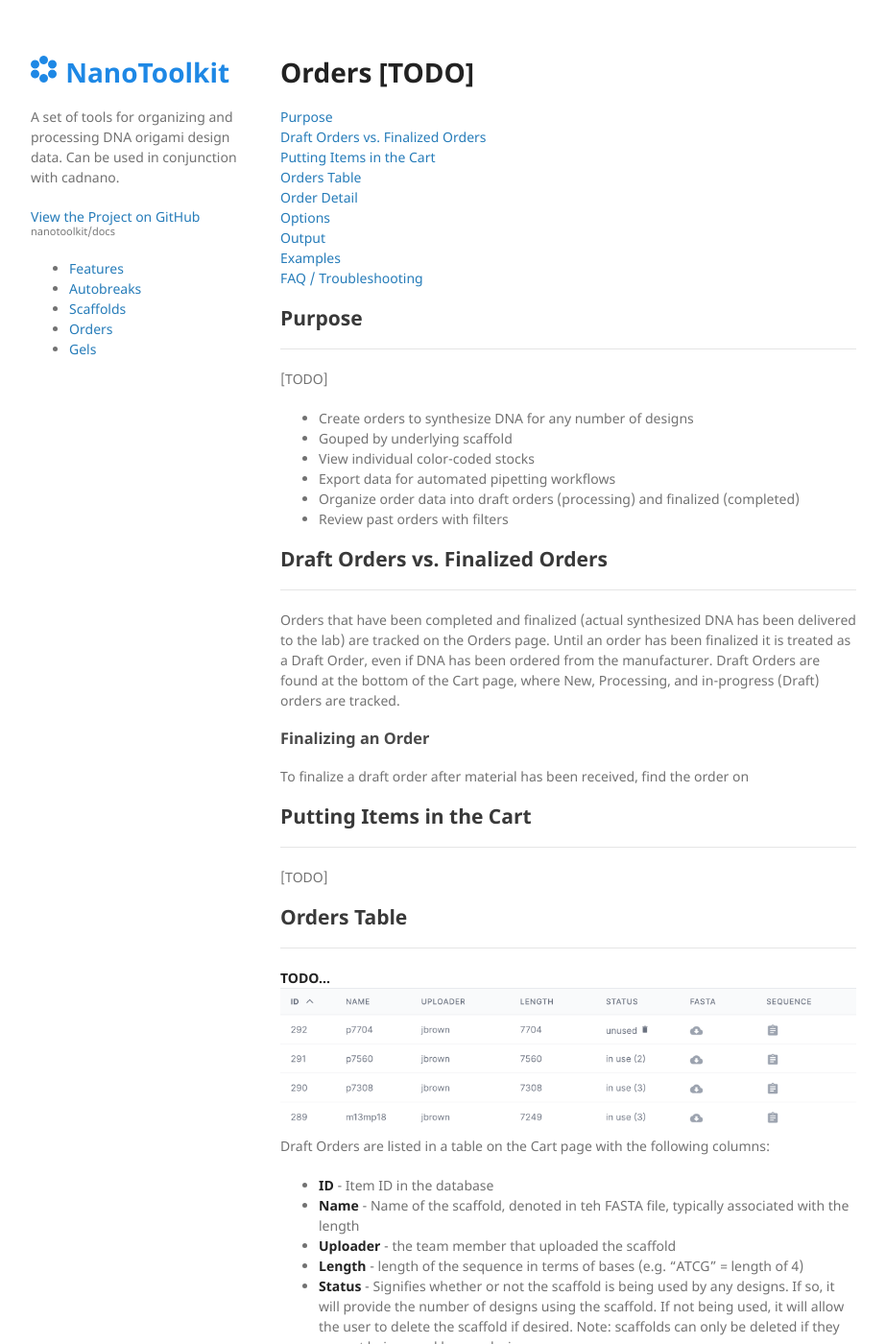
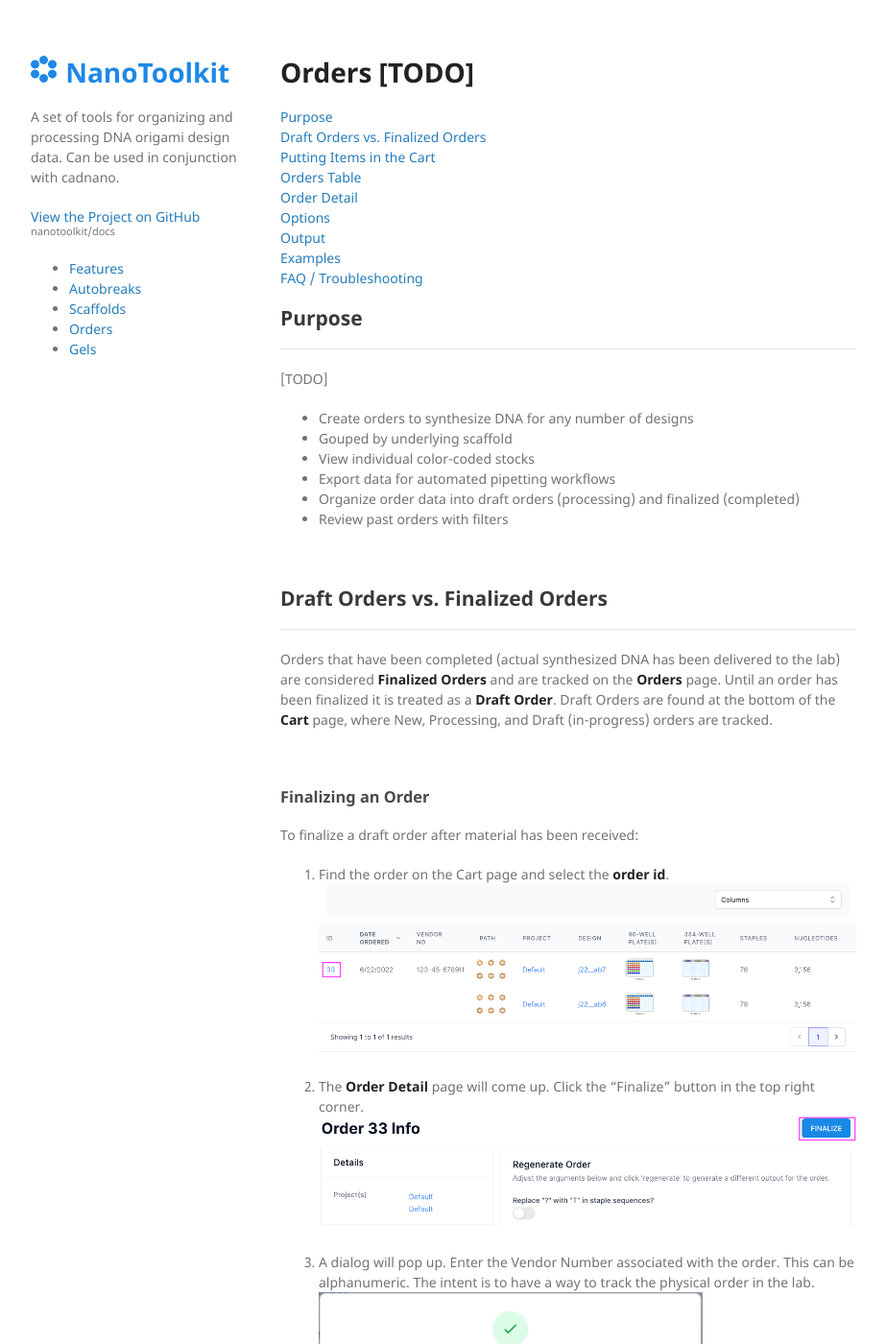
Before and after one commit to nanotoolkit/docs, a Jekyll site: the page built from pages/orders.md, in a window 1280 px wide and 1400 px high. Shown: the whole window at 96% size, without its empty margins (178-1101 px from the left). Built offline with Jekyll 4.4.1, drawn with Linux system fonts in a browser that asks for light colours; our own code applies the rules of GitHub Pages for plain Markdown files.

Commit message:
Update orders page

```diff
--- a/pages/orders.md
+++ b/pages/orders.md
@@ -21,16 +21,36 @@
 * Organize order data into draft orders (processing) and finalized (completed)
 * Review past orders with filters
 
+<br>
 
 ## Draft Orders vs. Finalized Orders
 ---
-Orders that have been completed and finalized (actual synthesized DNA has been delivered to the lab)
-are tracked on the Orders page. Until an order has been finalized it is treated as a Draft Order, even
-if DNA has been ordered from the manufacturer. Draft Orders are found at the bottom of the Cart page,
-where New, Processing, and in-progress (Draft) orders are tracked.
+Orders that have been completed (actual synthesized DNA has been delivered to the lab)
+are considered **Finalized Orders** and are tracked on the **Orders** page. Until an order has been finalized
+it is treated as a **Draft Order**. Draft Orders are found at the bottom of the **Cart** page,
+where New, Processing, and Draft (in-progress) orders are tracked.
+
+<br>
 
 ### Finalizing an Order
-To finalize a draft order after material has been received, find the order on
+To finalize a draft order after material has been received:
+1. Find the order on the Cart page and select the **order id**.
+![](../assets/img/orders-table-id.png)
+
+
+
+2. The **Order Detail** page will come up. Click the "Finalize" button in the top right corner.
+![](../assets/img/order-finalize-button.png)
+
+
+3. A dialog will pop up. Enter the Vendor Number associated with the order.
+This can be alphanumeric. The intent is to have a way to track the physical order in the lab.
+<img src="../assets/img/order-finalize-confirmation.png" alt="drawing" width="400"/>
+
+<br>
+
+
+
 
 
 ## Putting Items in the Cart
@@ -44,7 +64,8 @@ To finalize a draft order after material has been received, find the order on
 
 <span style="color: red;">**TODO...**</span>
 ![](../assets/img/scaffold-table.png)
-<br>
+
+
 Draft Orders are listed in a table on the Cart page with the following columns:
 
 * **ID** - Item ID in the database
```
Also changed, not shown: assets/img/order-finalize-button.png (added), assets/img/order-finalize-dialog.png (renamed from assets/img/order-vendor-dialog.png), assets/img/orders-table-id.png (added).
